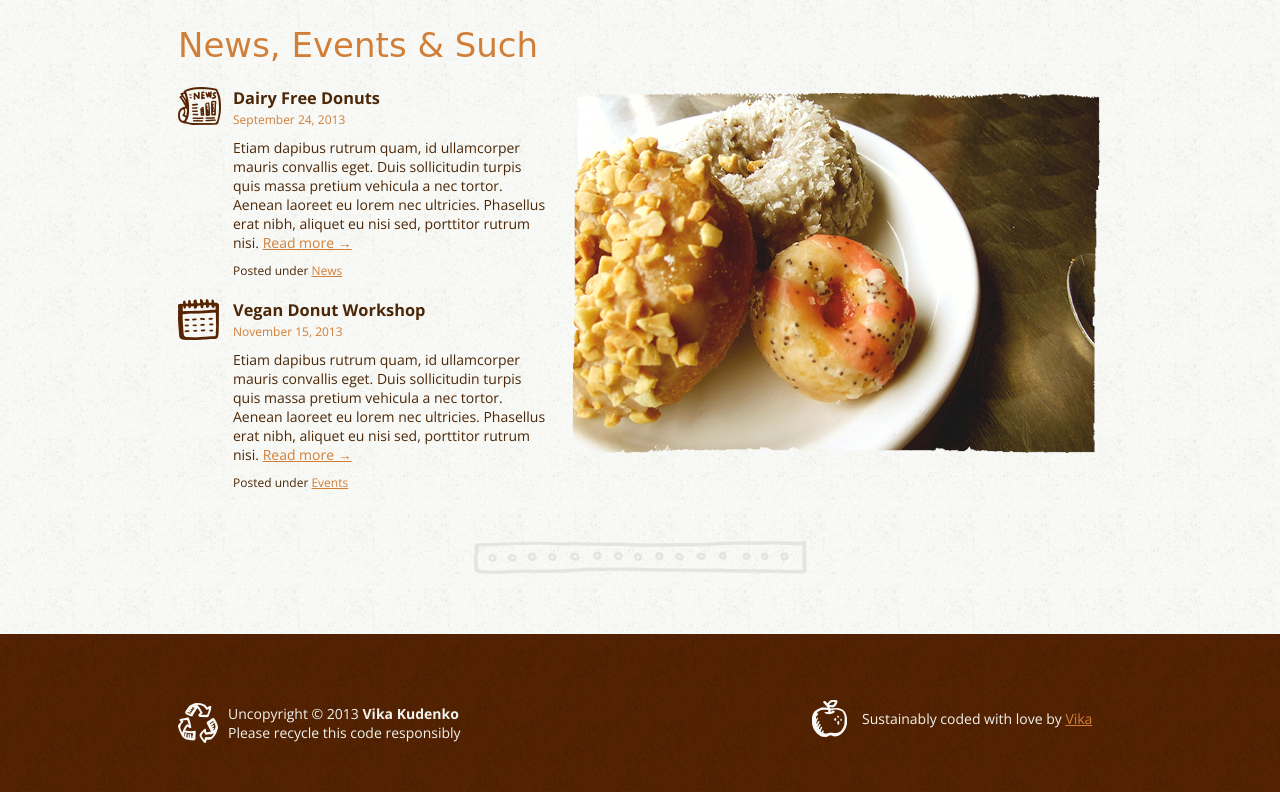
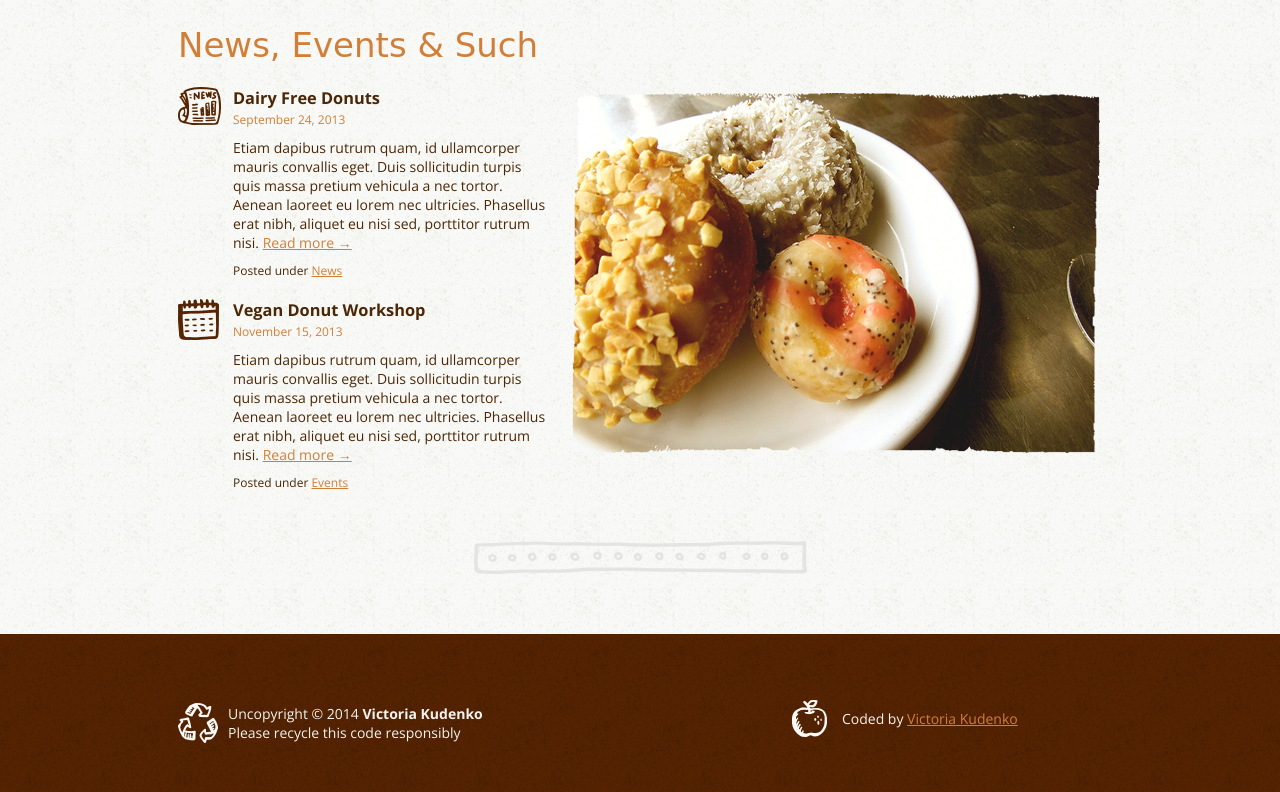
Before and after one commit to VictoriaKudenko/vegan-shop, a plain HTML site: page index.html in a window 1280 px wide. Shown: the part 1137-1929 px from the top of the page. Drawn offline with nearby package versions, Linux system fonts and the light colour scheme; a web font is replaced by a local one.

Commit message:
Change name and link

```diff
--- a/css/styles.css
+++ b/css/styles.css
@@ -1,11 +1,6 @@
 /* ===============================
-   Author: Vika Kudenko
-   Date:   June 2013
-
-   Notes:
-   Hand coded for Build a Website
-   from Scratch with HTML & CSS
-   by Brad Hussey
+   Author: Victoria Kudenko
+   Date:   June 2014
 
    Colour Palette:
    ---------------
@@ -226,7 +221,7 @@ footer.main a:hover {
 }
 
 #uncopyright, #credits {
-    width: 240px;
+    width: 260px;
     float: left;
     padding: 10px 0 10px 50px;
 }
--- a/index.html
+++ b/index.html
@@ -1,5 +1,5 @@
 <!DOCTYPE html>
-<html><!-- Vika -->
+<html>
 
 	<head>
         <title>Donut Whole | Vegan Donut Shoppe</title>
@@ -27,7 +27,7 @@
                         <li><a href="" target="_blank">Location</a></li>
                         <li><a href="" target="_blank">Menu</a></li>
 
-                        <li id="logo""><a href="" target="_blank">Donut Whole</a></li>
+                        <li id="logo"><a href="" target="_blank">Donut Whole</a></li>
 
                         <li><a href="" target="_blank">Recipe</a></li>
                         <li><a href="" target="_blank">Contact us</a></li>
@@ -128,13 +128,13 @@
             <div class="container clearfix">
 
                 <div id="uncopyright">
-                    <p>Uncopyright &copy; 2013 <strong>Vika Kudenko</strong></p>
+                    <p>Uncopyright &copy; 2014 <strong>Victoria Kudenko</strong></p>
                     <p>Please recycle this code responsibly</p>
                 </div><!-- end uncopyright -->
 
                 <div id="credits">
-                    <p>Sustainably coded with love by
-                        <a href="https://www.facebook.com/viktoriya.andreychikova" target="_blank">Vika</a>
+                    <p>Coded by
+                        <a href="https://github.com/VictoriaKudenko/vegan-shop" target="_blank">Victoria Kudenko</a>
                     </p>
                 </div>
 
```
